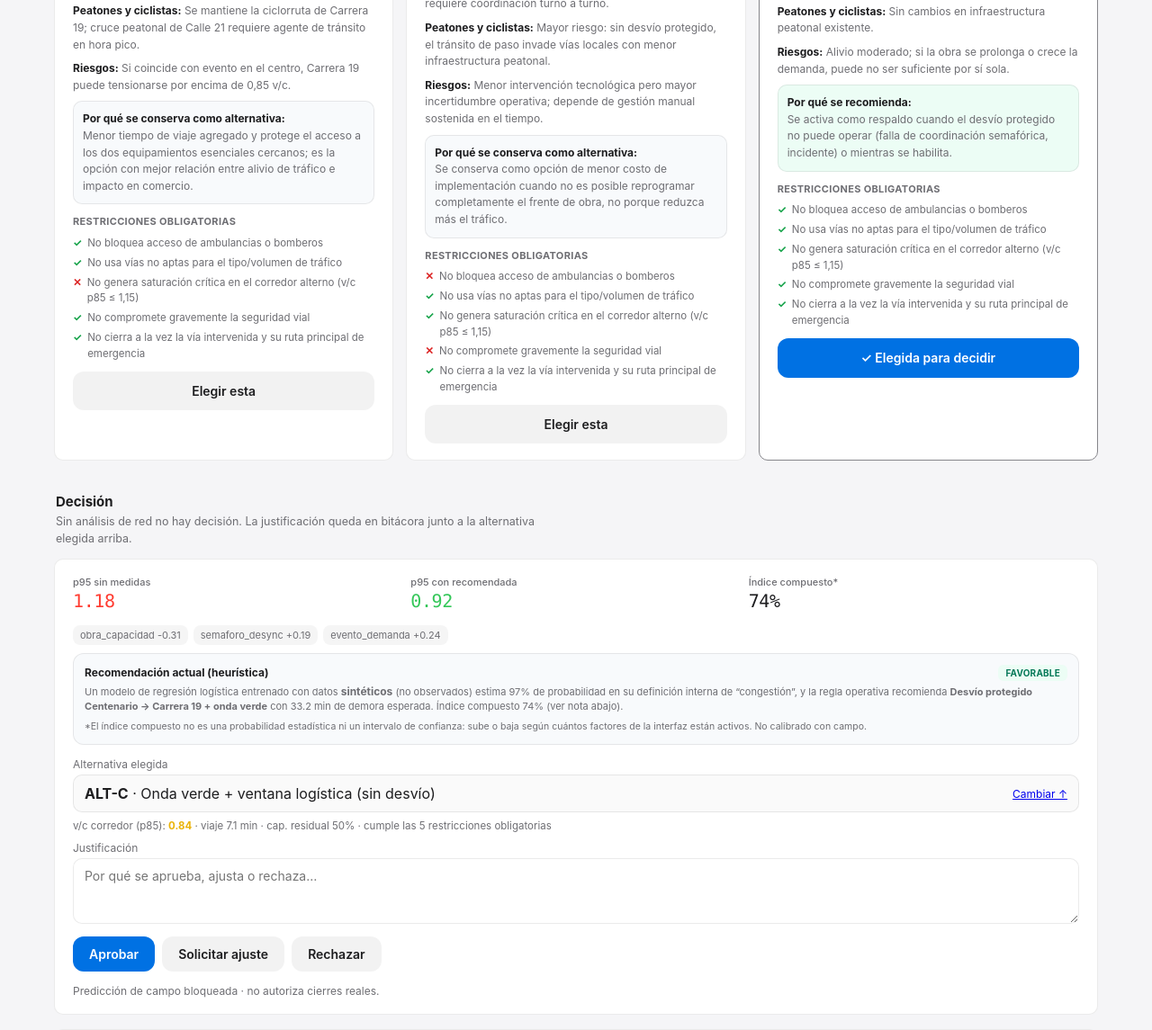
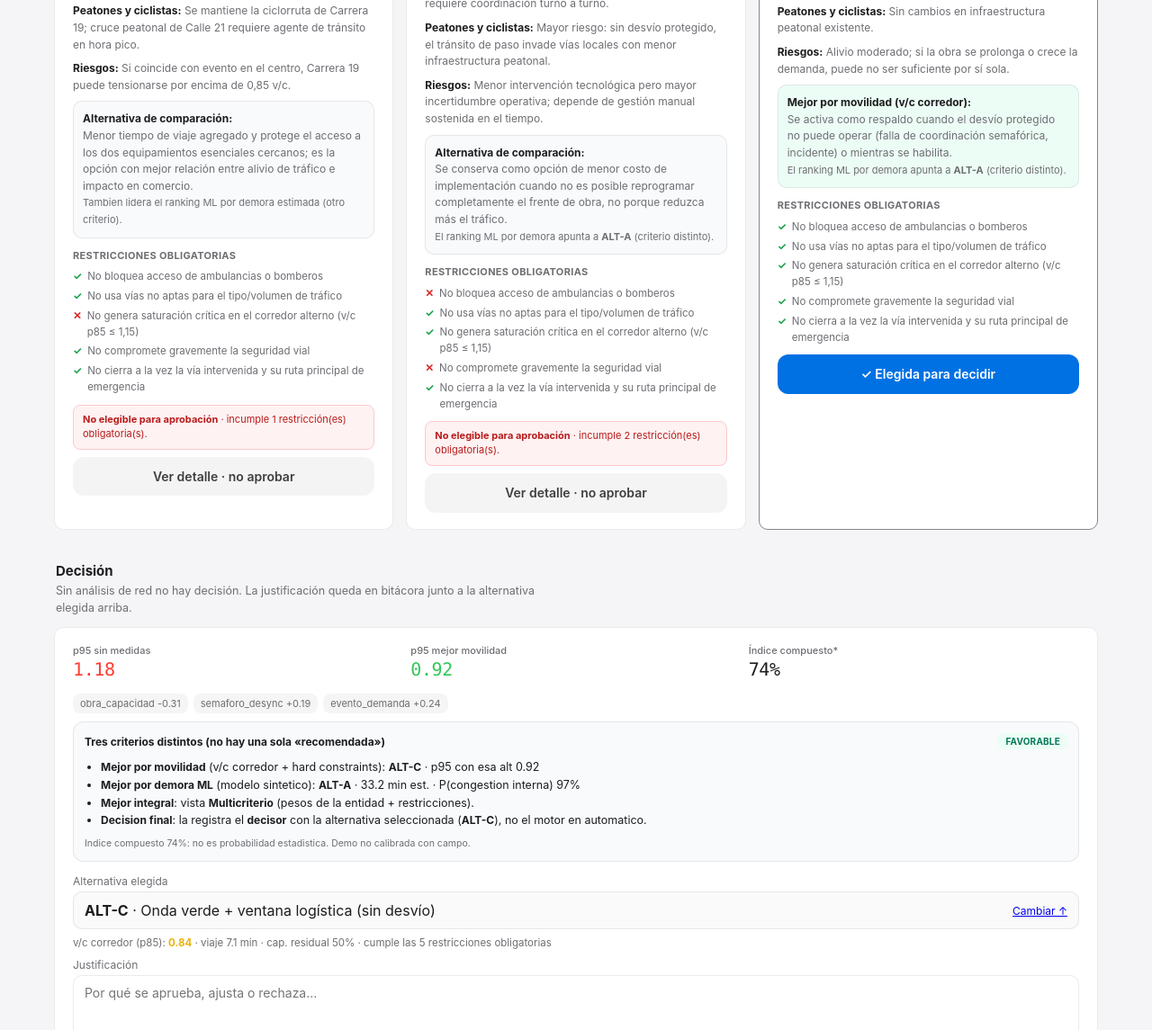
Before and after one commit to Anto2003-cloud/viaclara, a plain HTML site: page index.html in a window 1280 px wide. Shown: the part 2249-3394 px from the top of the page at 90% size. Drawn offline with nearby package versions, Linux system fonts and the light colour scheme.

Commit message:
ViaClara V3.5: hard constraints en decision + roles (movilidad / ML / integral / decisor)

```diff
--- a/index.html
+++ b/index.html
@@ -1277,7 +1277,7 @@ function buildAlternatives(){
   const A_vcCorr=corridorVc(A_L,A_vias), B_vcCorr=corridorVc(B_L,B_vias), C_vcCorr=corridorVc(C_L,C_vias);
   const list=[
     {
-      id:'ALT-A', tag:'recomendada', title:'Desvío protegido Centenario → Carrera 19 + onda verde',
+      id:'ALT-A', tag:'movilidad', title:'Desvío protegido Centenario → Carrera 19 + onda verde',
       L:A_L, m:A_m, ml:A_ml,
       ruta:'Av. Centenario (tramo OB-002) → Carrera 19 → reincorporación en Calle 21',
       vias:['Av. Centenario','Carrera 19','Calle 21'],
@@ -1320,18 +1320,32 @@ function buildAlternatives(){
     }
 
   ];
-  // Etiqueta operativa según métrica (no fija): mejor v/c de corredor entre las que cumplen hard constraints
+  // Rol por movilidad (v/c corredor). NO es la unica verdad: Multicriterio e ML pueden diferir.
   const ok=list.filter(a=>Object.values(a.restricciones).every(Boolean));
   const pool=ok.length?ok:list;
-  pool.forEach(a=>a.tag='alternativa');
-  const best=[...pool].sort((a,b)=>a.vcMax-b.vcMax||a.m.p95-b.m.p95)[0];
-  if(best) best.tag='recomendada';
-  const rest=pool.filter(a=>a!==best).sort((a,b)=>a.vcMax-b.vcMax);
+  pool.forEach(a=>{ a.tag='alternativa'; a.roles={movilidad:false,integral:false}; });
+  list.forEach(a=>{ if(!a.roles) a.roles={movilidad:false,integral:false}; });
+  const bestMov=[...pool].sort((a,b)=>a.vcMax-b.vcMax||a.m.p95-b.m.p95)[0];
+  if(bestMov){ bestMov.tag='movilidad'; bestMov.roles.movilidad=true; }
+  const rest=pool.filter(a=>a!==bestMov).sort((a,b)=>a.vcMax-b.vcMax);
   if(rest[0]) rest[0].tag='alternativa';
   if(rest[1]) rest[1].tag='contingencia';
   list.forEach(a=>{ if(!pool.includes(a)) a.tag='alternativa'; });
   return list;
 }
+
+function pickBestMobility(alts){
+  const pool=(alts||[]).filter(a=>typeof passesHard==='function'?passesHard(a):Object.values(a.restricciones||{}).every(Boolean));
+  const src=pool.length?pool:(alts||[]);
+  if(!src.length) return null;
+  return [...src].sort((a,b)=>a.vcMax-b.vcMax||a.m.p95-b.m.p95)[0];
+}
+function pickBestDelay(alts){
+  const src=alts||[];
+  if(!src.length) return null;
+  return [...src].sort((a,b)=>(a.ml&&a.ml.delay!=null?a.ml.delay:9e9)-(b.ml&&b.ml.delay!=null?b.ml.delay:9e9))[0];
+}
+
 const HARD_CONSTRAINT_LABELS={
   ambulancia:'No bloquea acceso de ambulancias o bomberos',
   viaApta:'No usa vías no aptas para el tipo/volumen de tráfico',
@@ -1339,6 +1353,20 @@ const HARD_CONSTRAINT_LABELS={
   seguridad:'No compromete gravemente la seguridad vial',
   emergenciaSimultanea:'No cierra a la vez la vía intervenida y su ruta principal de emergencia'
 };
+// Correcciones orientativas cuando una restricción falla (mensaje operativo, no orden real)
+const HARD_CONSTRAINT_FIX={
+  ambulancia:'Mantener un carril o corredor libre hacia hospitales/bomberos; no ocupar ambos sentidos del acceso de emergencia.',
+  viaApta:'Evitar desviar volumen alto por vías locales no diseñadas para esa carga; usar arterias aptas.',
+  saturacionAlterna:'Redistribuir demanda, acotar el cierre o añadir gestión (onda/ventana) hasta v/c p85 ≤ 1,15 en el alterno.',
+  seguridad:'Reducir conflictos peatonales/ciclistas en el desvío; señalizar y no saturar cruces críticos.',
+  emergenciaSimultanea:'No cerrar a la vez la vía de obra y su ruta principal de emergencia; escalonar o dejar paso prioritario.'
+};
+function hardFails(alt){
+  if(!alt||!alt.restricciones) return [];
+  return Object.entries(alt.restricciones).filter(([,v])=>!v).map(([k])=>k);
+}
+function passesHard(alt){ return hardFails(alt).length===0; }
+
 
 let lastRec=null;
 
@@ -1399,12 +1427,15 @@ function buildLastRun(R){
   const sh={obra:SHOCKS.obra.on,semaforo:SHOCKS.semaforo.on,evento:SHOCKS.evento.on};
   const baseline=metrics(loadsWith(sh,{desvio:false,onda:false,ventana:false}));
   const alts=buildAlternatives();
-  const recommended=alts.find(a=>a.tag==='recomendada')||alts[0];
+  const bestMov=pickBestMobility(alts)||alts[0];
   const ranked=[...alts].sort((a,b)=>a.ml.delay-b.ml.delay);
-  const c=conf(); // índice compuesto de sesión (no 1−prob ML)
+  const bestDelay=ranked[0];
+  const c=conf();
   return {
-    off:baseline,on:recommended.m,feats:feats(),conf:c,
-    ml:{current:R.ml,best:ranked[0].ml,ranking:ranked.map(x=>({id:x.id,title:x.title,delay:+x.ml.delay.toFixed(1),prob:+x.ml.prob.toFixed(3)})),auc:VC_ML_MODEL.metrics.auc,mae:VC_ML_MODEL.metrics.mae_min},
+    off:baseline,on:bestMov.m,feats:feats(),conf:c,
+    bestMobilityId:bestMov.id,
+    bestDelayId:bestDelay?bestDelay.id:null,
+    ml:{current:R.ml,best:bestDelay?bestDelay.ml:null,ranking:ranked.map(x=>({id:x.id,title:x.title,delay:+x.ml.delay.toFixed(1),prob:+x.ml.prob.toFixed(3)})),auc:VC_ML_MODEL.metrics.auc,mae:VC_ML_MODEL.metrics.mae_min},
     recs:R.recs,cams:R.cams,obras:R.obras
   };
 }
@@ -2415,10 +2446,14 @@ function renderAlternativesAndDecision(){
 
   const alts=buildAlternatives();
   if(!selectedAltId||!alts.some(a=>a.id===selectedAltId)){
-    selectedAltId=(alts.find(a=>a.tag==='recomendada')||alts[0]).id;
-  }
-  const tagLabel={recomendada:'RECOMENDADA',alternativa:'ALTERNATIVA',contingencia:'CONTINGENCIA'};
-  const tagCls={recomendada:'ok',alternativa:'pend',contingencia:'high'};
+    const mov=pickBestMobility(alts);
+    const anyOk=alts.find(a=>passesHard(a));
+    selectedAltId=(mov||anyOk||alts[0]).id;
+  }
+  const bestMovId=(pickBestMobility(alts)||{}).id;
+  const bestDelayId=(pickBestDelay(alts)||{}).id;
+  const tagLabel={movilidad:'MEJOR MOVILIDAD',alternativa:'ALTERNATIVA',contingencia:'CONTINGENCIA',recomendada:'MEJOR MOVILIDAD'};
+  const tagCls={movilidad:'ok',alternativa:'pend',contingencia:'high',recomendada:'ok'};
 
   grid.innerHTML=alts.map(a=>`
       <div class="card ${a.id===selectedAltId?'alt-selected':''}">
@@ -2443,21 +2478,30 @@ function renderAlternativesAndDecision(){
           <div style="margin-bottom:8px"><b>Equipamientos esenciales:</b> <span style="color:var(--muted)">${a.equipamientos}</span></div>
           <div style="margin-bottom:8px"><b>Peatones y ciclistas:</b> <span style="color:var(--muted)">${a.seguridadPeatonYBici}</span></div>
           <div style="margin-bottom:8px"><b>Riesgos:</b> <span style="color:var(--muted)">${a.riesgos}</span></div>
-          <div style="margin-bottom:10px;padding:10px;border-radius:10px;background:${a.tag==='recomendada'?'#ecfdf5':'#f8fafc'};border:1px solid var(--line)"><b>Por qué ${a.tag==='recomendada'?'se recomienda':a.tag==='contingencia'?'es la contingencia':'se conserva como alternativa'}:</b><br><span style="color:var(--muted)">${a.razon}</span></div>
+          <div style="margin-bottom:10px;padding:10px;border-radius:10px;background:${a.tag==='movilidad'||a.id===bestMovId?'#ecfdf5':'#f8fafc'};border:1px solid var(--line)"><b>${a.id===bestMovId?'Mejor por movilidad (v/c corredor)':a.tag==='contingencia'?'Contingencia operativa':'Alternativa de comparación'}:</b><br><span style="color:var(--muted)">${a.razon}</span>${a.id===bestDelayId?`<br><span style="font-size:11px;color:var(--muted)">Tambien lidera el ranking ML por demora estimada (otro criterio).</span>`:bestDelayId&&a.id!==bestDelayId?`<br><span style="font-size:11px;color:var(--muted)">El ranking ML por demora apunta a <b>${bestDelayId}</b> (criterio distinto).</span>`:''}</div>
           <div style="margin-bottom:10px">
             <b style="font-size:11px;text-transform:uppercase;letter-spacing:.03em;color:var(--muted)">Restricciones obligatorias</b>
             <div style="margin-top:6px;display:flex;flex-direction:column;gap:4px">
               ${Object.entries(a.restricciones).map(([k,v])=>`<div style="display:flex;gap:6px;align-items:flex-start;font-size:11.5px"><span style="color:${v?'#16A34A':'#DC2626'};font-weight:700;flex-shrink:0">${v?'✓':'✕'}</span><span style="color:var(--muted)">${HARD_CONSTRAINT_LABELS[k]}</span></div>`).join('')}
             </div>
           </div>
-          <button class="btn ${a.id===selectedAltId?'btn-p':'btn-s'}" style="width:100%" data-choose-alt="${a.id}">${a.id===selectedAltId?'✓ Elegida para decidir':'Elegir esta'}</button>
+          ${(()=>{
+            const bad=hardFails(a);
+            if(bad.length){
+              return `<div style="font-size:11px;color:#b91c1c;background:#fef2f2;border:1px solid #fecaca;border-radius:8px;padding:8px 10px;margin-bottom:8px;line-height:1.45">
+                <b>No elegible para aprobación</b> · incumple ${bad.length} restricción(es) obligatoria(s).
+              </div>
+              <button class="btn btn-s" style="width:100%;opacity:.85" data-choose-alt="${a.id}" data-hard-fail="1">${a.id===selectedAltId?'✓ Seleccionada (solo rechazo/ajuste)':'Ver detalle · no aprobar'}</button>`;
+            }
+            return `<button class="btn ${a.id===selectedAltId?'btn-p':'btn-s'}" style="width:100%" data-choose-alt="${a.id}">${a.id===selectedAltId?'✓ Elegida para decidir':'Elegir esta'}</button>`;
+          })()}
         </div>
       </div>`).join('');
   alts.forEach(a=>paintMap(document.getElementById('alt-'+a.id),a.L,{ctrl:true,ix:false,compact:true,labels:true}));
   grid.querySelectorAll('[data-choose-alt]').forEach(btn=>btn.onclick=()=>{
     selectedAltId=btn.dataset.chooseAlt;
+    const blocked=btn.dataset.hardFail==='1';
     renderAlternativesAndDecision();
-    // Inmediatez UX: saltar al registro, resaltar tarjeta y enfocar justificación
     setTimeout(()=>{
       const card=document.getElementById('decision-card');
       if(card){
@@ -2466,8 +2510,13 @@ function renderAlternativesAndDecision(){
         setTimeout(()=>card.classList.remove('decision-pulse'),1600);
       }
       const ta=document.getElementById('dr');
-      if(ta){ ta.focus(); ta.placeholder='Justifica por qué apruebas, ajustas o rechazas «'+selectedAltId+'»…'; }
-      toast('Alternativa '+selectedAltId+' elegida · completa la decisión abajo','ok');
+      if(ta){ ta.focus(); ta.placeholder=blocked
+        ?('Documenta el rechazo o el ajuste exigido a «'+selectedAltId+'»…')
+        :('Justifica por qué apruebas, ajustas o rechazas «'+selectedAltId+'»…'); }
+      toast(blocked
+        ?('«'+selectedAltId+'» no cumple restricciones · no se puede aprobar')
+        :('Alternativa '+selectedAltId+' elegida · completa la decisión abajo'),
+        blocked?'warn':'ok');
     },80);
   });
 
@@ -2476,12 +2525,22 @@ function renderAlternativesAndDecision(){
   dcard.innerHTML=`
     ${lastRun?`<div class="metrics" style="border:0;padding:0 0 14px">
       <div class="metric"><div class="l">p95 sin medidas</div><div class="v bad">${lastRun.off.p95}</div></div>
-      <div class="metric"><div class="l">p95 con recomendada</div><div class="v good">${lastRun.on.p95}</div></div>
+      <div class="metric"><div class="l">p95 mejor movilidad</div><div class="v good">${lastRun.on.p95}</div></div>
       <div class="metric"><div class="l">Índice compuesto*</div><div class="v">${lastRun.conf}%</div></div>
     </div>
     <div style="margin-bottom:12px">${lastRun.feats.map(f=>`<span class="chip" style="margin:0 6px 6px 0">${f.n} ${f.v>0?'+':''}${f.v}</span>`).join('')}</div>`
     :`<p style="color:var(--muted);margin-bottom:14px;font-size:14px">Aún no hay corrida. Ajusta el contexto arriba o pulsa <b>Actualizar ahora</b> antes de decidir.</p>`}
-    <div class="evidence" style="margin-bottom:14px"><div style="display:flex;justify-content:space-between;align-items:center"><b>Recomendación actual (heurística)</b><span class="badge ${lastRun&&lastRun.on.p95<lastRun.off.p95?'ok':'high'}">${lastRun&&lastRun.on.p95<lastRun.off.p95?'FAVORABLE':'REVISAR'}</span></div><p>${lastRun?`Un modelo de regresión logística entrenado con datos <b>sintéticos</b> (no observados) estima ${Math.round(lastRun.ml.current.prob*100)}% de probabilidad en su definición interna de \u201ccongestión\u201d, y la regla operativa recomienda <strong>${lastRun.ml.ranking[0].title}</strong> con ${lastRun.ml.ranking[0].delay} min de demora esperada. Índice compuesto ${lastRun.conf}% (ver nota abajo).`:'Ejecuta una simulación para generar una recomendación sustentada en evidencia.'}</p><p style="font-size:10.5px;color:var(--muted);margin-top:6px">*El índice compuesto no es una probabilidad estadística ni un intervalo de confianza: sube o baja según cuántos factores de la interfaz están activos. No calibrado con campo.</p></div>
+    <div class="evidence" style="margin-bottom:14px">
+      <div style="display:flex;justify-content:space-between;align-items:center;gap:8px;flex-wrap:wrap"><b>Tres criterios distintos (no hay una sola «recomendada»)</b><span class="badge ${lastRun&&lastRun.on.p95<lastRun.off.p95?'ok':'high'}">${lastRun&&lastRun.on.p95<lastRun.off.p95?'FAVORABLE':'REVISAR'}</span></div>
+      ${lastRun?`<ul style="margin:10px 0 0;padding-left:18px;font-size:12.5px;line-height:1.55;color:var(--text)">
+        <li><b>Mejor por movilidad</b> (v/c corredor + hard constraints): <b>${lastRun.bestMobilityId||bestMovId||'—'}</b> · p95 con esa alt ${lastRun.on.p95}</li>
+        <li><b>Mejor por demora ML</b> (modelo sintetico): <b>${lastRun.bestDelayId||(lastRun.ml.ranking[0]&&lastRun.ml.ranking[0].id)||'—'}</b>${lastRun.ml.ranking[0]?` · ${lastRun.ml.ranking[0].delay} min est.`:''} · P(congestion interna) ${Math.round(lastRun.ml.current.prob*100)}%</li>
+        <li><b>Mejor integral</b>: vista <b>Multicriterio</b> (pesos de la entidad + restricciones).</li>
+        <li><b>Decision final</b>: la registra el <b>decisor</b> con la alternativa seleccionada (<b>${selectedAltId||'—'}</b>), no el motor en automatico.</li>
+      </ul>
+      <p style="font-size:10.5px;color:var(--muted);margin-top:8px">Indice compuesto ${lastRun.conf}%: no es probabilidad estadistica. Demo no calibrada con campo.</p>`
+      :'<p style="margin-top:8px;font-size:12.5px;color:var(--muted)">Ejecuta una simulacion para ver los indicadores por criterio.</p>'}
+    </div>
     <div class="field">
       <label>Alternativa elegida</label>
       <div style="display:flex;align-items:center;justify-content:space-between;gap:10px;padding:10px 12px;border:1px solid var(--line);border-radius:10px;background:#fafafa">
@@ -2490,10 +2549,18 @@ function renderAlternativesAndDecision(){
       </div>
       <div style="margin-top:8px;font-size:11.5px;color:var(--muted)">v/c corredor (p85): <b style="color:${colorVc(alt.vcMax)}">${alt.vcMax}</b> · viaje ${alt.tiempoViaje} min · cap. residual ${alt.capacidadResidual}%${failed.length?` · <span style="color:#b91c1c">incumple ${failed.length} restricción(es)</span>`:' · cumple las 5 restricciones obligatorias'}</div>
     </div>
-    <div class="field"><label>Justificación</label><textarea id="dr" rows="3" placeholder="Por qué se aprueba, ajusta o rechaza…"></textarea></div>
+    ${failed.length?`<div class="evidence" style="margin:12px 0;border-color:#fecaca;background:#fef2f2">
+      <b style="color:#b91c1c">Aprobación bloqueada · restricciones obligatorias incumplidas</b>
+      <p style="margin-top:8px;font-size:12.5px;line-height:1.5;color:var(--text)">Esta alternativa <b>no puede aprobarse</b> hasta corregir:</p>
+      <ul style="margin:8px 0 0;padding-left:18px;font-size:12.5px;line-height:1.55;color:var(--text)">
+        ${failed.map(([k])=>`<li><b>${HARD_CONSTRAINT_LABELS[k]}</b><br><span style="color:var(--muted)">${HARD_CONSTRAINT_FIX[k]||'Reformiseñar el plan para cumplir esta condición.'}</span></li>`).join('')}
+      </ul>
+      <p style="margin-top:10px;font-size:11.5px;color:var(--muted)">Puedes <b>rechazarla</b> o <b>solicitar ajuste</b> documentando qué debe cambiar. Multicriterio también la descarta por hard constraints.</p>
+    </div>`:''}
+    <div class="field"><label>Justificación</label><textarea id="dr" rows="3" placeholder="${failed.length?'Documenta el rechazo o el ajuste exigido…':'Por qué se aprueba, ajusta o rechaza…'}"></textarea></div>
     <div id="decision-inline-error" class="inline-error" style="display:none"></div>
     <div class="row">
-      <button class="btn btn-p" id="bok" ${lastRun?'':'disabled'}>Aprobar</button>
+      <button class="btn btn-p" id="bok" ${(!lastRun||failed.length)?'disabled title="No se puede aprobar: incumple restricciones obligatorias"':''}>Aprobar</button>
       <button class="btn btn-s" id="badj" ${lastRun?'':'disabled'}>Solicitar ajuste</button>
       <button class="btn btn-s" id="bno" ${lastRun?'':'disabled'}>Rechazar</button>
     </div>
@@ -2520,7 +2587,7 @@ function renderMulti(root){
   function scoreAlt(a,k){
     if(k==='mov') return Math.round(Math.max(0,Math.min(100,(1.3-a.m.p95)/0.9*100)));
     if(k==='eme') return a.restricciones.ambulancia&&a.restricciones.emergenciaSimultanea?(a.tag==='alternativa'?55:90):20;
-    if(k==='tp') return a.tag==='recomendada'?78:a.tag==='contingencia'?66:48;
+    if(k==='tp') return a.tag==='movilidad'?78:a.tag==='contingencia'?66:48;
     if(k==='com') return a.comercio.startsWith('Impacto bajo')?82:a.comercio.startsWith('Impacto medio')?55:40;
     if(k==='seg') return a.restricciones.seguridad?(a.tag==='alternativa'?58:84):30;
     if(k==='amb') return a.barriosPerjudicados.length===0?80:a.barriosPerjudicados.length===1?60:40;
@@ -2544,7 +2611,7 @@ function renderMulti(root){
   const chosenId=selectedAltId||decisionAltId||null;
   root.innerHTML=`
     <div class="hero"><div class="eye">Sección 5 del documento de alcance</div><h1>Evaluación integral multicriterio</h1>
-      <p>Pesos configurables por la entidad. Los cambios se registran en el historial de esta sesión. Las restricciones obligatorias descalifican una alternativa aunque su puntaje sea alto.</p></div>
+      <p>Pesos configurables por la entidad. Los cambios se registran en el historial de esta sesión. Las restricciones obligatorias descalifican una alternativa aunque su puntaje sea alto. El resultado es la <b>mejor alternativa integral</b> segun tus pesos — no sustituye la decision formal del decisor.</p></div>
 
     <div class="card card-pad" style="margin-bottom:14px">
       <div class="card-h"><h2>Pesos por criterio</h2><div class="sub">Suma actual: ${totalW}% ${totalW!==100?'(se normaliza automáticamente al ponderar)':''}</div></div>
@@ -2577,7 +2644,7 @@ function renderMulti(root){
           <b style="font-size:13px">${r.a.id}</b>
           <div style="display:flex;gap:4px;flex-wrap:wrap">
             ${isChosen?'<span class="badge" style="background:#dbeafe;color:#1d4ed8">ELEGIDA EN SIMULAR</span>':''}
-            ${r.failedHard.length?'<span class="badge crit">NO CUMPLE RESTRICCIONES</span>':i===0?'<span class="badge ok">MEJOR PUNTAJE</span>':''}
+            ${r.failedHard.length?'<span class="badge crit">NO CUMPLE RESTRICCIONES</span>':i===0?'<span class="badge ok">MEJOR INTEGRAL</span>':''}
           </div>
         </div>
         <div style="font-size:12px;color:var(--muted);margin-bottom:4px;line-height:1.3">${r.a.title}</div>
@@ -2602,7 +2669,7 @@ function renderMulti(root){
       </div>`;
       }).join('')}
     </div>
-    <div class="foot">Puntajes en el navegador: <b>Motor</b> usa p95 del simulador; <b>Regla demo</b> usa tags, textos editoriales y flags de restricción. Ninguno proviene de un modelo de IA entrenado con datos de campo. Este ranking puede diferir de la «recomendada» de Simular porque usa otra lógica (pesos + hard constraints).</div>`;
+    <div class="foot">Puntajes en el navegador: <b>Motor</b> usa p95 del simulador; <b>Regla demo</b> usa tags, textos editoriales y flags de restricción. Ninguno proviene de un modelo de IA entrenado con datos de campo. «Mejor integral» (esta vista) puede diferir de «Mejor movilidad» (Simular) y del ranking ML por demora. La decision final la registra el decisor en Simular.</div>`;
 
   function applyWeights(fromReset){
     const prev={...window._critWeights};
@@ -2648,6 +2715,11 @@ function renderMulti(root){
   root.querySelectorAll('[data-use-decision]').forEach(btn=>{
     btn.addEventListener('click',()=>{
       const id=btn.dataset.useDecision;
+      const altM=alts.find(a=>a.id===id);
+      if(altM && !passesHard(altM)){
+        toast('«'+id+'» no cumple restricciones obligatorias · no se puede llevar a aprobación','warn');
+        return;
+      }
       selectedAltId=id;
       toast('Alternativa '+id+' elegida · completa la decisión en Simular','ok');
       view='ops';
@@ -2680,6 +2752,15 @@ function decide(kind){
   if(!lastRun){toast('Corre una simulación antes','warn');return}
   const alts=buildAlternatives();
   const alt=alts.find(a=>a.id===selectedAltId)||alts[0];
+  // Barrera dura: nunca aprobar si incumple restricciones obligatorias (coherente con Multicriterio)
+  const fails=hardFails(alt);
+  if(kind==='aprobada' && fails.length){
+    const msg='No se puede aprobar «'+alt.id+'»: incumple restricciones obligatorias. '+
+      fails.map(k=>HARD_CONSTRAINT_LABELS[k]).join('; ')+'.';
+    if(errBox){errBox.textContent=msg+' Corrige el plan o elige Rechazar / Solicitar ajuste.';errBox.style.display='block';}
+    toast('Aprobación bloqueada · restricciones obligatorias','warn');
+    return;
+  }
   decision=kind;
   decisionReason=reason;
   decisionAltId=alt.id;
@@ -2800,7 +2881,7 @@ function buildSaludHTML(){
 function buildSeguimientoHTML(){
   const alts=buildAlternatives();
   // Preferir alternativa de la decisión / elección en Simular; si no, la recomendada
-  let ref=null, refNote='Alternativa recomendada por el motor (heurística)';
+  let ref=null, refNote='Mejor por movilidad (v/c corredor)';
   if(decisionAltId){
     ref=alts.find(a=>a.id===decisionAltId)||null;
     if(ref) refNote='Alternativa de la decisión registrada en esta sesión ('+(decision||'sin estado')+')';
@@ -2810,8 +2891,8 @@ function buildSeguimientoHTML(){
     if(ref) refNote='Alternativa elegida en Simular (aún sin decisión formal)';
   }
   if(!ref){
-    ref=alts.find(a=>a.tag==='recomendada')||alts[0];
-    refNote='Alternativa recomendada por el motor (heurística)';
+    ref=pickBestMobility(alts)||alts[0];
+    refNote='Mejor por movilidad (v/c corredor)';
   }
   const rows=[
     {k:'p95',label:'p95 de v/c (red)',val:ref.m.p95},
```
